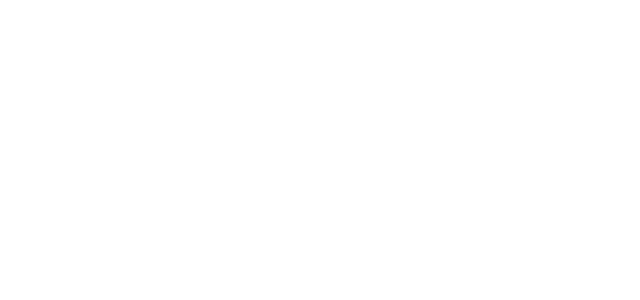
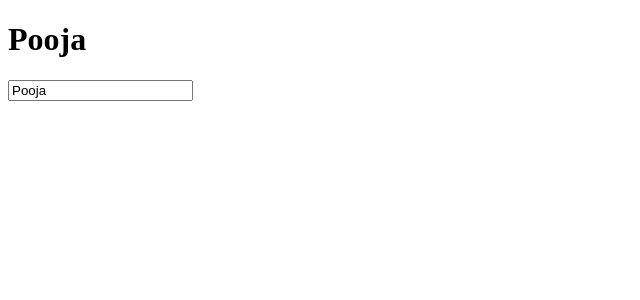
Before and after one commit to poojapatel004/application, a React (Vite) app: page / in a window 1280 px wide. Shown: the top 300 px of the page, without its empty margins (0-640 px from the left). Built offline with nearby package versions, Linux system fonts and the light colour scheme.

Commit message:
hookExample

```diff
--- /dev/null
+++ b/src/lec0601/hookExmp2.jsx
@@ -0,0 +1,16 @@
+import { useState } from "react";
+
+function StateExample2(){
+    const [name, setNmae]=useState("Pooja");
+    return(
+        <div>
+            <h1>{name}</h1>
+        <div>
+            <input type="text"
+            value={name}
+            onChange={(e)=>setNmae(e.target.value)} />
+        </div>
+        </div>
+    )
+}
+export default StateExample2;
--- a/src/main.jsx
+++ b/src/main.jsx
@@ -1,9 +1,10 @@
 import { StrictMode } from "react";
 import { createRoot } from "react-dom/client";
+import StateExample2 from './lec0601/hookExmp2';
 
 
 createRoot(document.getElementById("root")).render(
   <StrictMode>
-
+    <StateExample2/>
   </StrictMode>
 );
```
Also changed, not shown: src/lec0601/hookExmp.jsx (added, +18 -0 lines).
